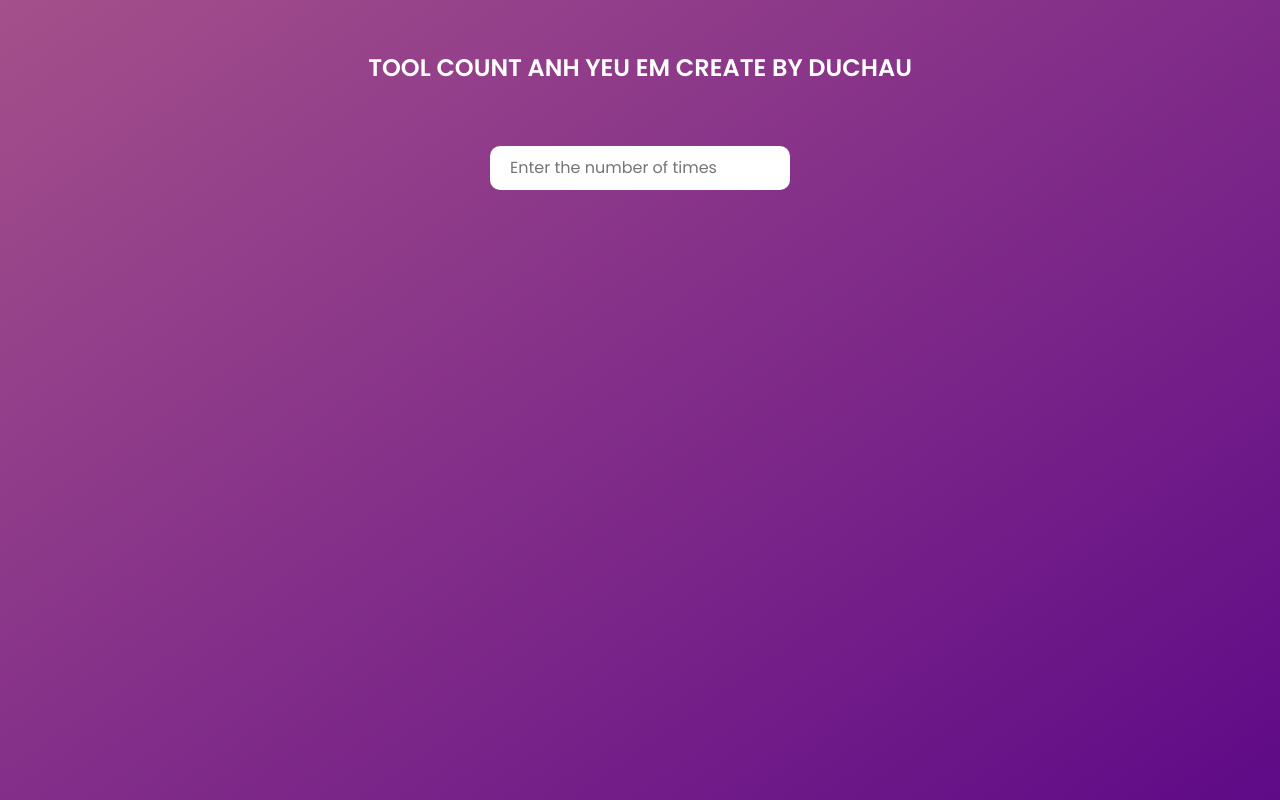
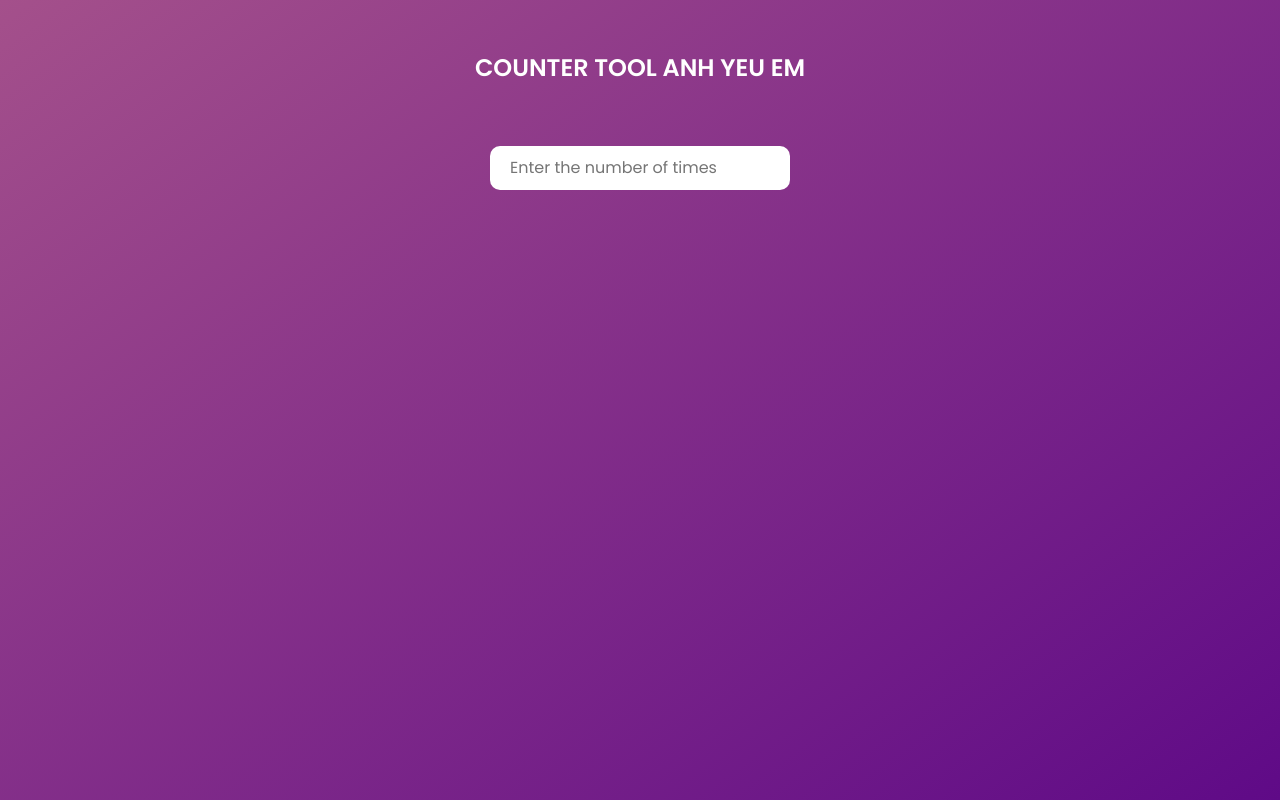
Before and after one commit to duchaunee/test, a plain HTML site: page index.html in a window 1280 px wide. Drawn offline with Linux system fonts and the light colour scheme.

Commit message:
Update index.html

```diff
--- a/index.html
+++ b/index.html
@@ -11,7 +11,7 @@
 </head>
 <body>
     <div class="box-title">
-        tool count anh yeu em create by duchau
+        counter tool anh yeu em
     </div>
 
     <form class="form">
```
